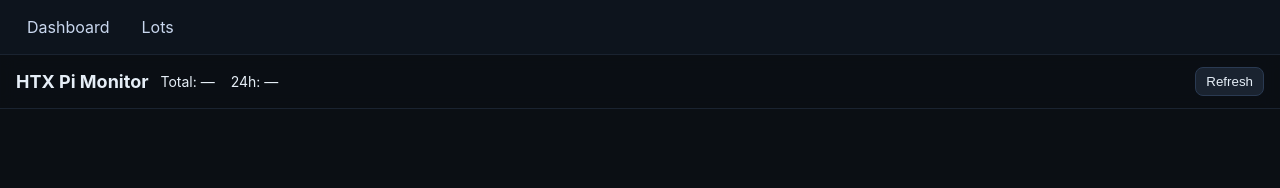
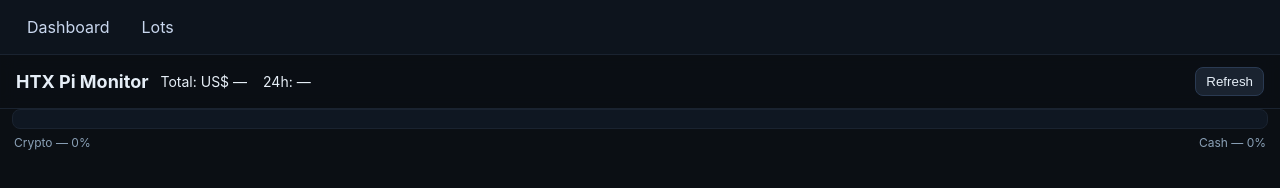
Before and after one commit to waitongsuen69/HTX_on_PI, a website: page public/index.html in a window 1280 px wide. Drawn offline with Linux system fonts and the light colour scheme; no server answers.

Commit message:
ui: move allocation bar below header; display Total as 'US$ <number>'

```diff
--- a/public/app.js
+++ b/public/app.js
@@ -19,7 +19,7 @@
     const r = await fetch('/api/snapshot', { cache: 'no-cache' });
     if (!r.ok) throw new Error('No snapshot');
     const s = await r.json();
-    totalEl.textContent = fmtUSD(s.total_value_usd || 0);
+    totalEl.textContent = fmtNum(s.total_value_usd || 0, 2);
     dayEl.textContent = s.total_change_24h_pct==null ? '—' : fmtPct(s.total_change_24h_pct);
     dayEl.className = s.total_change_24h_pct >= 0 ? 'green' : 'red';
     renderPositions(s.positions || [], Number(s.total_value_usd || 0));
--- a/public/index.html
+++ b/public/index.html
@@ -21,6 +21,12 @@
       .kv { font-size: 14px; opacity: 0.9; display: grid; grid-template-columns: 72px 1fr; column-gap: 8px; }
       .kv .k { color: #8aa0b6; }
       .kv .v { text-align: left; }
+      /* allocation bar */
+      .alloc { padding: 0 12px 16px; }
+      .alloc-bar { height: 18px; border-radius: 8px; border: 1px solid #1a2330; display:flex; overflow:hidden; background:#0f1722; }
+      .alloc-seg { height: 100%; }
+      .alloc-labels { display:flex; justify-content:space-between; font-size:12px; color:#8aa0b6; margin-top:6px; padding: 0 2px; }
+      .tooltip { position: fixed; display:none; background:#0f1722; border:1px solid #1a2330; border-radius:8px; padding:8px 10px; color:#e6eef7; box-shadow:0 6px 18px rgba(0,0,0,0.5); z-index:50; font-size:12px; pointer-events:none; }
       .meta { display:flex; gap:10px; align-items:baseline; }
       button { background:#1a2330; color:#e6eef7; border:1px solid #2a3a52; padding:6px 10px; border-radius:8px; }
       .warn { color:#ffcf5c; font-size:12px; }
@@ -40,12 +46,19 @@
     <header>
       <h1>HTX Pi Monitor</h1>
       <div class="totals">
-        <div>Total: <span id="total">—</span></div>
+        <div>Total: US$ <span id="total">—</span></div>
         <div>24h: <span id="day">—</span></div>
       </div>
       <div style="flex:1"></div>
       <button id="refresh">Refresh</button>
     </header>
+    <div class="alloc">
+      <div id="allocBar" class="alloc-bar"></div>
+      <div class="alloc-labels">
+        <span id="allocCryptoLabel">Crypto — 0%</span>
+        <span id="allocCashLabel">Cash — 0%</span>
+      </div>
+    </div>
     <div class="grid" id="grid"></div>
 
     <!-- K-line Modal -->
```
